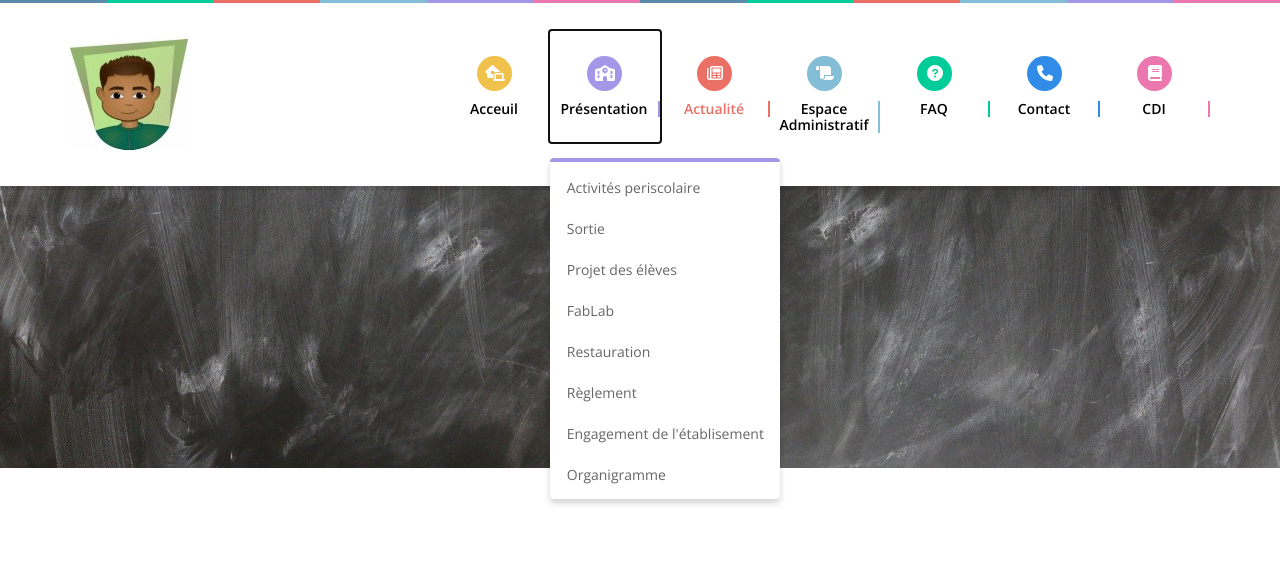
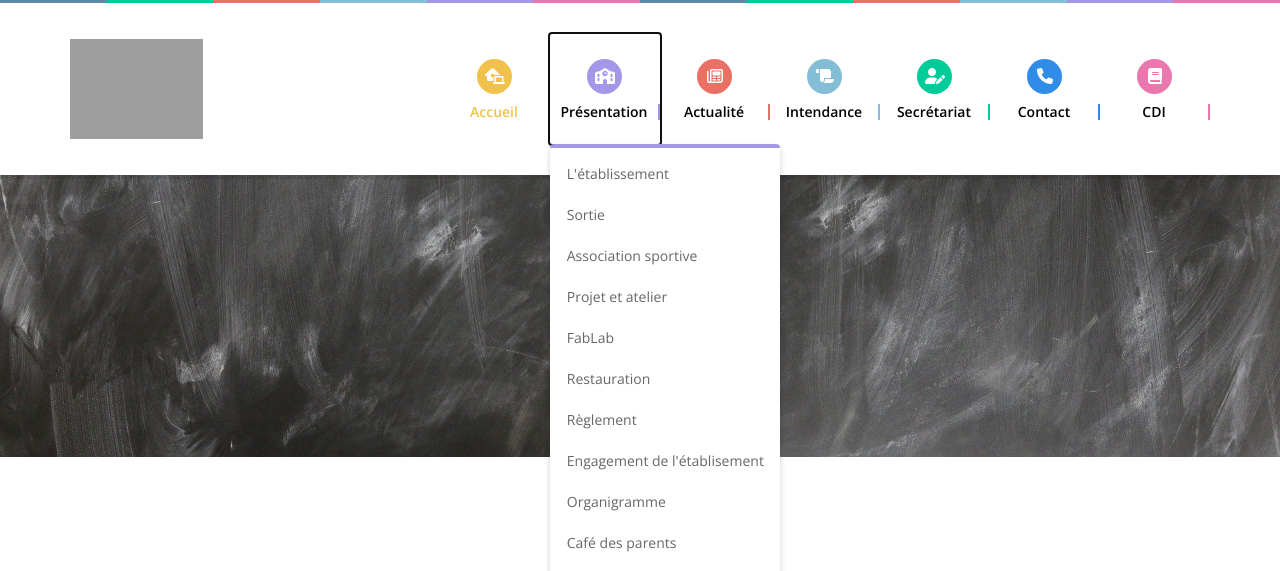
Before and after one commit to adolek/la-courtille, a PHP site: page /actualites.php in a window 1280 px wide, after a click on "Présentation". Shown: the top 571 px of the page. Run offline with PHP 8.4, Linux system fonts and the light colour scheme; data comes from the database, SQL or seed files in the repository; some web fonts are replaced; grey boxes are pictures that could not be loaded.

Commit message:
qlq faute d'orthographe

```diff
--- a/actualites.php
+++ b/actualites.php
@@ -38,7 +38,7 @@
   <meta charset="utf-8">
   <meta http-equiv="X-UA-Compatible" content="IE=edge">
   <meta name="viewport" content="width=device-width, initial-scale=1">
-  <title>Contact - La Courtille</title>
+  <title>Actualités - La Courtille</title>
 
   <!-- Plugins css Style -->
   <link href='assets/css/all.min.css' rel='stylesheet'>
@@ -116,8 +116,8 @@
        <!-- Navbar -->
     <nav class="navbar navbar-expand-md navbar-scrollUp navbar-sticky navbar-white">
       <div class="container">
-        <a class="navbar-brand" href="index.html">
-          <img class="d-inline-block" src="assets/img/logo-school.jpg" alt="La Courtille">
+        <a class="navbar-brand" href="index.php">
+          <img class="d-inline-block" src="assets/img/logo-la-courtille.jpg" alt="La Courtille" height="100" width="100">
         </a>
 
 
@@ -130,9 +130,9 @@
         <div class="collapse navbar-collapse" id="navbarContent">
           <ul class="navbar-nav ms-lg-auto">
               <li class="nav-item dropdown bg-primary">
-              <a class="nav-link" href="index.html">
+              <a class="nav-link active" href="index.php">
                 <i class="fas fa-laptop-house nav-icon" aria-hidden="true"></i>
-                <span>Acceuil</span>
+                <span>Accueil</span>
               </a>
             </li>
 
@@ -144,13 +144,19 @@
               </a>
               <ul class="dropdown-menu" aria-labelledby="navbarDropdown1">
                 <li>
-                  <a class="dropdown-item " href="index-v2.html">Activités periscolaire</a>
+                  <a class="dropdown-item " href="index-v2.html">L'établissement</a>
                 </li>
+
                 <li>
                   <a class="dropdown-item " href="index-v3.html">Sortie</a>
                 </li>
+
                 <li>
-                  <a class="dropdown-item " href="index-v3.html">Projet des élèves</a>
+                  <a class="dropdown-item " href="index-v4.html">Association sportive</a>
+                </li>
+
+                <li>
+                  <a class="dropdown-item " href="index-v3.html">Projet et atelier</a>
                 </li>
 
                 <li>
@@ -173,13 +179,20 @@
                   <a class="dropdown-item " href="index-v4.html">Organigramme</a>
                 </li>
 
+                <li>
+                  <a class="dropdown-item " href="index-v4.html">Café des parents</a>
+                </li>
+
+                <li>
+                  <a class="dropdown-item " href="faq.html">F.A.Q.</a>
+                </li>
 
 
               </ul>
             </li>
 
             <li class="nav-item dropdown bg-danger">
-              <a class="nav-link active" href="actualites.html">
+              <a class="nav-link " href="actualites.php">
                 <i class="far fa-newspaper nav-icon" aria-hidden="true"></i>
                 <span>Actualité</span>
               </a>
@@ -189,32 +202,64 @@
               <a class="nav-link" href="javascript:void(0)"
                 data-bs-toggle="dropdown" aria-haspopup="true" aria-expanded="false">
                 <i class="fas fa-scroll nav-icon" aria-hidden="true"></i>
-                <span>Espace Administratif</span>
+                <span>Intendance</span>
               </a>
               <ul class="dropdown-menu" aria-labelledby="navbarDropdown1">
                 <li>
-                  <a class="dropdown-item " href="index.html">Bourse</a>
+                  <a class="dropdown-item " href="javascript:void(0)">
+                    Bourse <i class="fa fa-chevron-right" aria-hidden="true"></i>
+                  </a>
+                  <ul class="sub-menu">
+                    <li><a class="" href="bourse-college.html">Collège</a></li>
+                    <li><a class="" href="bourse-lycee.html">Lycée</a></li>
+                  </ul>
                 </li>
                 <li>
-                  <a class="dropdown-item " href="index-v2.html">Cantine</a>
+                  <a class="dropdown-item " href="javascript:void(0)">
+                    Demi-pension<i class="fa fa-chevron-right" aria-hidden="true"></i>
+                  </a>
+                  <ul class="sub-menu">
+                    <li><a class="" href="inscription_cantine.php">Inscription</a></li>
+                    <li><a class="" href="bourse-lycee.html">Paiement</a></li>
+                  </ul>
                 </li>
                 <li>
-                  <a class="dropdown-item " href="index-v2.html">Stage</a>
+                  <a class="dropdown-item " href="index-v2.html">Inscription Noël</a>
                 </li>
                 <li>
-                  <a class="dropdown-item " href="index-v2.html">Tarification livre perdu</a>
+                  <a class="dropdown-item " href="index-v2.html">Inscription Ramadan</a>
                 </li>
                 <li>
-                  <a class="dropdown-item " href="index-v2.html">Voyage</a>
+                  <a class="dropdown-item " href="index-v2.html">Tarification particulière</a>
                 </li>
               </ul>
             </li>
 
-            <li class="nav-item dropdown bg-green">
+            <li class="nav-item dropdown bg-success">
               <a class="nav-link " href="faq.html">
-                <i class="fas fa-question-circle nav-icon" aria-hidden="true"></i>
-                <span>FAQ</span>
+                <i class="fas fa-user-edit nav-icon" aria-hidden="true"></i>
+                <span>Secrétariat</span>
               </a>
+                <ul class="dropdown-menu" aria-labelledby="navbarDropdown1">
+                  <li>
+                    <a class="dropdown-item " href="index-v2.html">Inscription administrative</a>
+                  </li>
+                  <li>
+                    <a class="dropdown-item " href="index-v2.html">Convention de stage</a>
+                  </li>
+                  <li>
+                    <a class="dropdown-item " href="index-v2.html">Dates des conseils de classe</a>
+                  </li>
+                  <li>
+                    <a class="dropdown-item " href="index-v2.html">Dates des brevets blancs</a>
+                  </li>
+                  <li>
+                    <a class="dropdown-item " href="index-v2.html">Date du DNB</a>
+                  </li>
+                  <li>
+                    <a class="dropdown-item " href="index-v2.html">Planning de la rentrée scolaire</a>
+                  </li>
+                </ul>
             </li>
 
             <li class="nav-item dropdown bg-blue">
@@ -225,10 +270,18 @@
             </li>
 
             <li class="nav-item dropdown bg-pink">
-              <a class="nav-link " href="https://0931490p.esidoc.fr/">
+              <a class="nav-link " href="cdi.php">
                 <i class="fas fa-book nav-icon" aria-hidden="true"></i>
                 <span>CDI</span>
               </a>
+                <ul class="dropdown-menu" aria-labelledby="navbarDropdown1">
+                  <li>
+                    <a class="dropdown-item " href="cdi.php">Le C.D.I.</a>
+                  </li>
+                  <li>
+                    <a class="dropdown-item " href="https://0931490p.esidoc.fr/">Site externe</a>
+                  </li>
+                </ul>
             </li>
           </ul>
         </div>
--- a/admin.php
+++ b/admin.php
@@ -500,7 +500,7 @@ if (isset($_POST["chTarif"])){
               <li class="nav-item dropdown bg-primary">
               <a class="nav-link active" href="index.php">
                 <i class="fas fa-laptop-house nav-icon" aria-hidden="true"></i>
-                <span>Acceuil</span>
+                <span>Accueil</span>
               </a>
             </li>
 
--- a/cdi.php
+++ b/cdi.php
@@ -130,7 +130,7 @@ if ($db_found) {
               <li class="nav-item dropdown bg-primary">
               <a class="nav-link active" href="index.php">
                 <i class="fas fa-laptop-house nav-icon" aria-hidden="true"></i>
-                <span>Acceuil</span>
+                <span>Accueil</span>
               </a>
             </li>
 
--- a/contact.html
+++ b/contact.html
@@ -102,7 +102,7 @@
               <li class="nav-item dropdown bg-primary">
               <a class="nav-link active" href="index.php">
                 <i class="fas fa-laptop-house nav-icon" aria-hidden="true"></i>
-                <span>Acceuil</span>
+                <span>Accueil</span>
               </a>
             </li>
 
--- a/faq.html
+++ b/faq.html
@@ -8,7 +8,7 @@
   <meta charset="utf-8">
   <meta http-equiv="X-UA-Compatible" content="IE=edge">
   <meta name="viewport" content="width=device-width, initial-scale=1">
-  <title>Home - KIDZ SCHOOL</title>
+  <title>FAQ - La courtille</title>
 
   <!-- Plugins css Style -->
   <link href='assets/css/all.min.css' rel='stylesheet'>
--- a/index.php
+++ b/index.php
@@ -43,7 +43,7 @@ for ($i=0; $i<3; $i++) {
   <meta charset="utf-8">
   <meta http-equiv="X-UA-Compatible" content="IE=edge">
   <meta name="viewport" content="width=device-width, initial-scale=1">
-  <title>Acceuil - La Courtille</title>
+  <title>Accueil - La Courtille</title>
 
   <!-- Plugins css Style -->
   <link href='assets/css/all.min.css' rel='stylesheet'>
@@ -137,7 +137,7 @@ for ($i=0; $i<3; $i++) {
               <li class="nav-item dropdown bg-primary">
               <a class="nav-link active" href="index.php">
                 <i class="fas fa-laptop-house nav-icon" aria-hidden="true"></i>
-                <span>Acceuil</span>
+                <span>Accueil</span>
               </a>
             </li>
 
--- a/inscription_cantine.php
+++ b/inscription_cantine.php
@@ -348,7 +348,7 @@ $db_found = mysqli_select_db($db_handle, $database);*/
               <li class="nav-item dropdown bg-primary">
               <a class="nav-link active" href="index.php">
                 <i class="fas fa-laptop-house nav-icon" aria-hidden="true"></i>
-                <span>Acceuil</span>
+                <span>Accueil</span>
               </a>
             </li>
 
--- a/pageArticle.php
+++ b/pageArticle.php
@@ -41,7 +41,7 @@ $db_found = mysqli_select_db($db_handle, $database);*/
   <meta charset="utf-8">
   <meta http-equiv="X-UA-Compatible" content="IE=edge">
   <meta name="viewport" content="width=device-width, initial-scale=1">
-  <title>Contact - La Courtille</title>
+  <title>Article - La Courtille</title>
 
   <!-- Plugins css Style -->
   <link href='assets/css/all.min.css' rel='stylesheet'>
@@ -136,7 +136,7 @@ $db_found = mysqli_select_db($db_handle, $database);*/
               <li class="nav-item dropdown bg-primary">
               <a class="nav-link active" href="index.php">
                 <i class="fas fa-laptop-house nav-icon" aria-hidden="true"></i>
-                <span>Acceuil</span>
+                <span>Accueil</span>
               </a>
             </li>
 
```
Also changed, not shown: association-sportive.php (+2 -8 lines).
